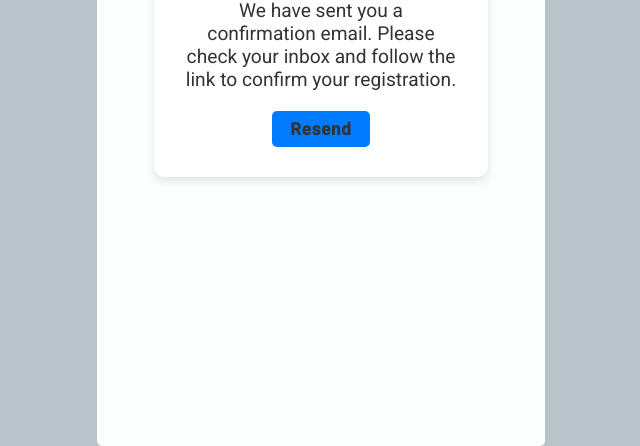
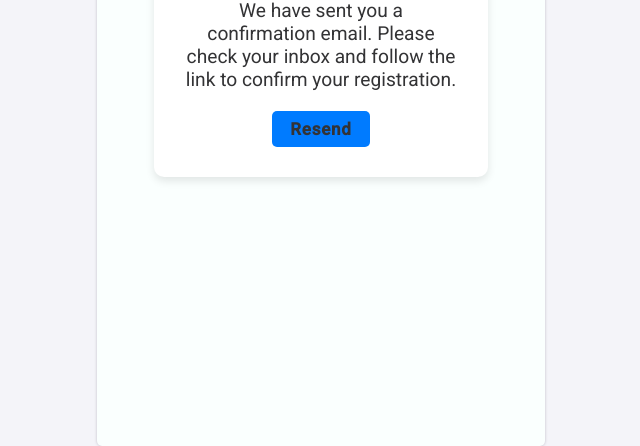
Before and after one commit to Fector101/My-ver-express-form, a website: page public/successful.html in a window 1280 px wide. Shown: the part 354-800 px from the top of the page, without its empty margins (319-959 px from the left). Drawn offline with Linux system fonts and the light colour scheme.

Commit message:
Update suc.css

```diff
--- a/public/css/suc.css
+++ b/public/css/suc.css
@@ -1,3 +1,17 @@
+* {
+  margin: 0;
+  padding: 0;
+  box-sizing: border-box;
+}
+
+body {
+  font-family: 'Roboto', sans-serif;
+  background-color: #f4f4f9;
+  display: flex;
+  justify-content: center;
+  align-items: center;
+  height: 100vh;
+}
 
 .email-container {
   display: flex;
```
